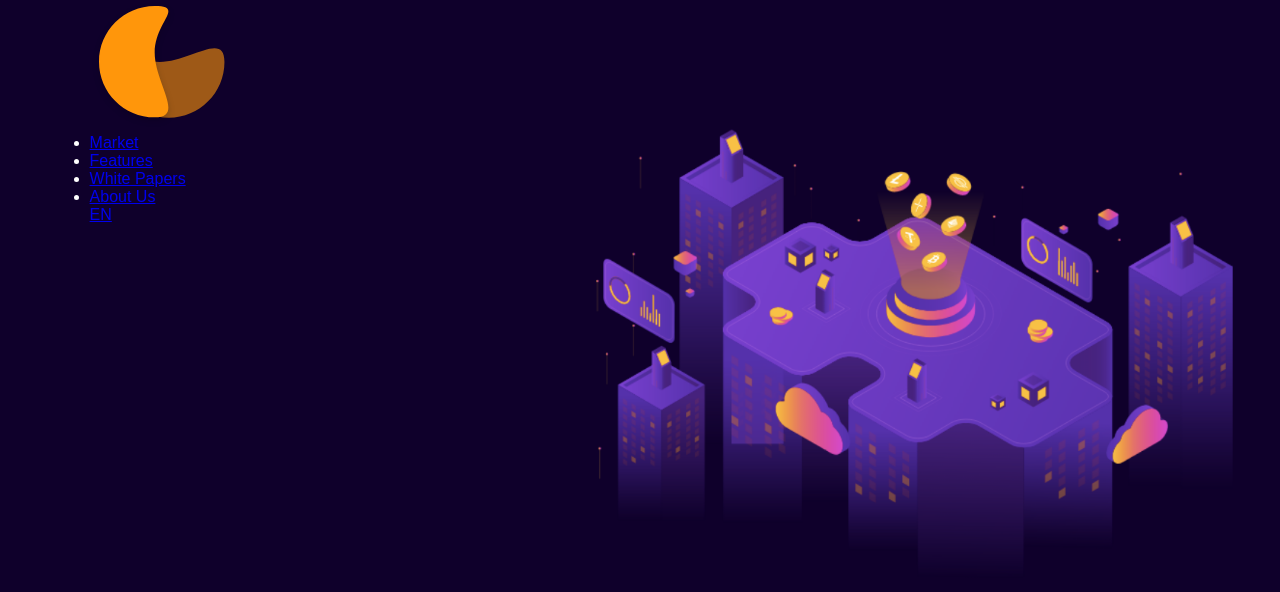
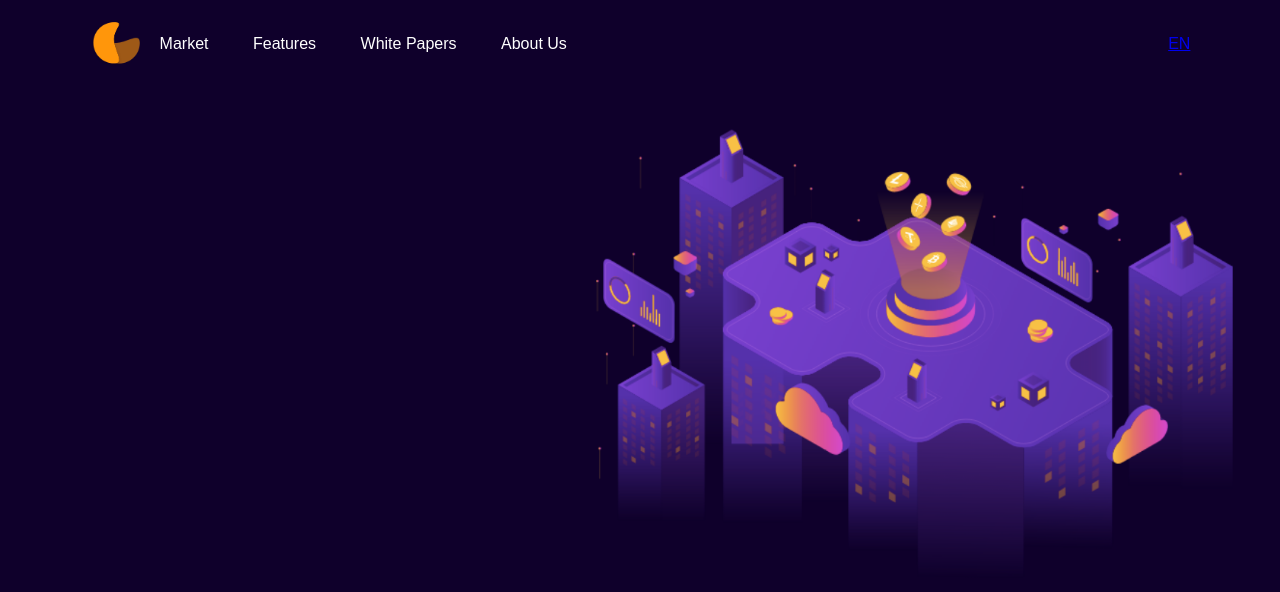
Before and after one commit to shruticl-03/Cryptocurrency, a plain HTML site: page index.html in a window 1280 px wide. Drawn offline with Linux system fonts and the light colour scheme.

Commit message:
added css

```diff
--- a/style.css
+++ b/style.css
@@ -13,3 +13,24 @@
     padding: 0 7%;
     color: #fff;
 }
+nav{
+    width: 100%;
+    padding: 20px 0;
+    display: flex;
+    align-items: center;
+}
+.logo{
+    width: 50px;
+    cursor: pointer;
+}
+nav ul{
+    flex: 1;
+}
+nav ul li{
+    display: inline-block;
+    margin: 10px 20px;
+}
+nav ul li a{
+    color: #fff;
+    text-decoration: none;
+}
```
